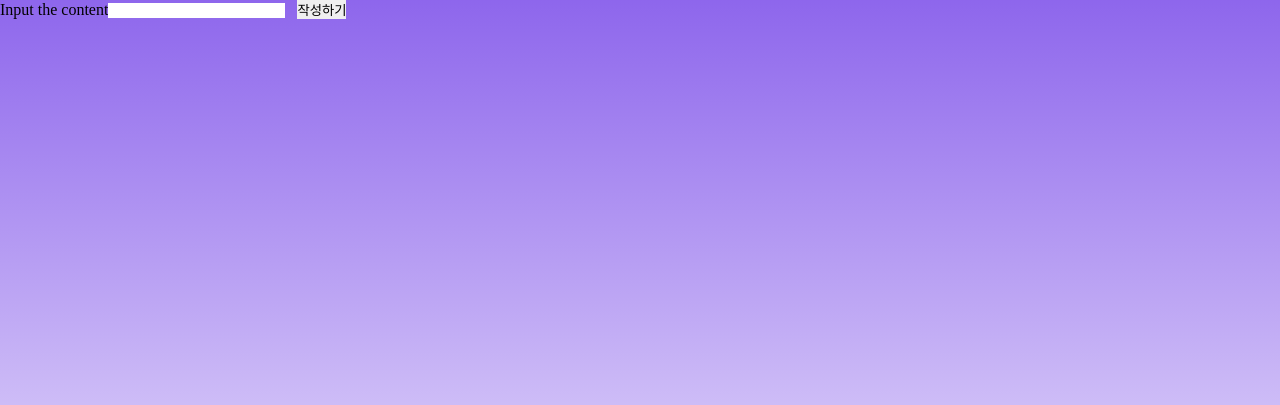
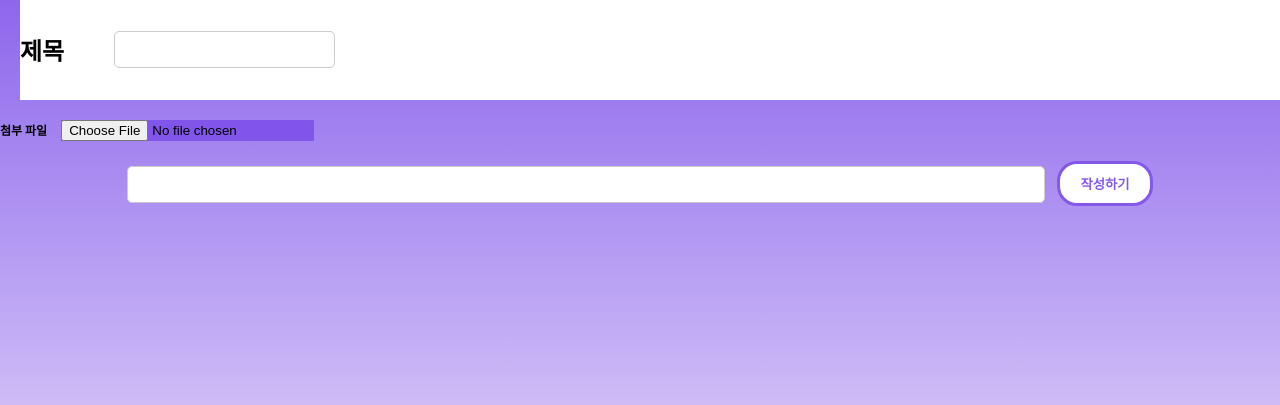
Before and after one commit to Chang-Gyeonghyun/Summer_mogakso23, a Flask app: page /writing in a window 1280 px wide. Shown: the part 81-486 px from the top of the page. Run offline with Flask 3, Linux system fonts and the light colour scheme.

Commit message:
Feat: Add `writing.html`
- Function of writing pages for mogakso
- Add `reading.html` to identify our posting

```diff
--- a/static/css/writing.css
+++ b/static/css/writing.css
@@ -39,3 +39,65 @@ header{
         }
     }
 }
+
+.title_area {
+    background-color: #ffffff;
+    display: flex;
+    align-items: center;
+    margin-bottom: 20px;
+    height: 100px;
+    margin-left: 20px;
+}
+.title label {
+    font-size: 24px;
+    margin-right: 50px;
+}
+
+.option_area input[type="text"] {
+    width: 100%;
+    padding: 10px;
+    border: 1px solid #ccc;
+    border-radius: 5px;
+}
+
+.attach label {
+    font-size: 12px;
+    margin-right: 10px;
+}
+
+.attach input[type="file"] {
+    border: none;
+    background-color: #8155EA;
+}
+
+form {
+    margin-top: 20px;
+}
+
+form p {
+    text-align: center;
+}
+
+form input[type="text"] {
+    padding: 10px;
+    border: 1px solid #ccc;
+    border-radius: 5px;
+    width: 70%;
+    height: auto;
+}
+
+form input[type="submit"] {
+    background-color: #ffffff;
+    color: #8459EA;
+    font-weight: bold;
+    border-color: #8459EA;
+    border-style: solid;
+    padding: 10px 20px;
+    border-radius: 20px;
+    cursor: pointer;
+    transition: background-color 0.3s;
+}
+
+form input[type="submit"]:hover {
+    background-color: #D4C5F9;
+}
--- a/templates/writing.html
+++ b/templates/writing.html
@@ -5,7 +5,7 @@
     <meta charset="UTF-8">
     <meta name="viewport" content="width=device-width, initial-scale=1.0">
     <title>CHT_cloud</title>
-    <link rel="stylesheet" href="{{ url_for('static', filename='css/writing.css') }}">
+    <link rel="stylesheet" href="../static/css/writing.css">
 </head>
 
 <body>
@@ -21,9 +21,23 @@
         </div>
     </header>
     <main>
+        <div class="title_area">
+            <strong class="title">
+                <label for="subject_title">제목</label>
+            </strong>
+            <div class="option_area">
+                <input type="text">
+            </div>
+        </div>
+        <div class="attach_area">
+            <strong class="attach">
+                <label for="attachment">첨부 파일</label>
+                <input type="file">
+            </strong>
+        </div>
         <div>
             <form method="POST" action"/posting">
-                <p><label>Input the content<input type="text" name="content"></label>&nbsp&nbsp&nbsp<input type="submit" value="작성하기" onclick="alert('작성 완료!')"></p>
+                <p><label><input type="text" name="content"></label>&nbsp&nbsp&nbsp<input type="submit" value="작성하기" onclick="alert('작성 완료!')"></p>
             </form>
         </div>
     </main>
```
Also changed, not shown: templates/reading.html (added, +33 -0 lines).
